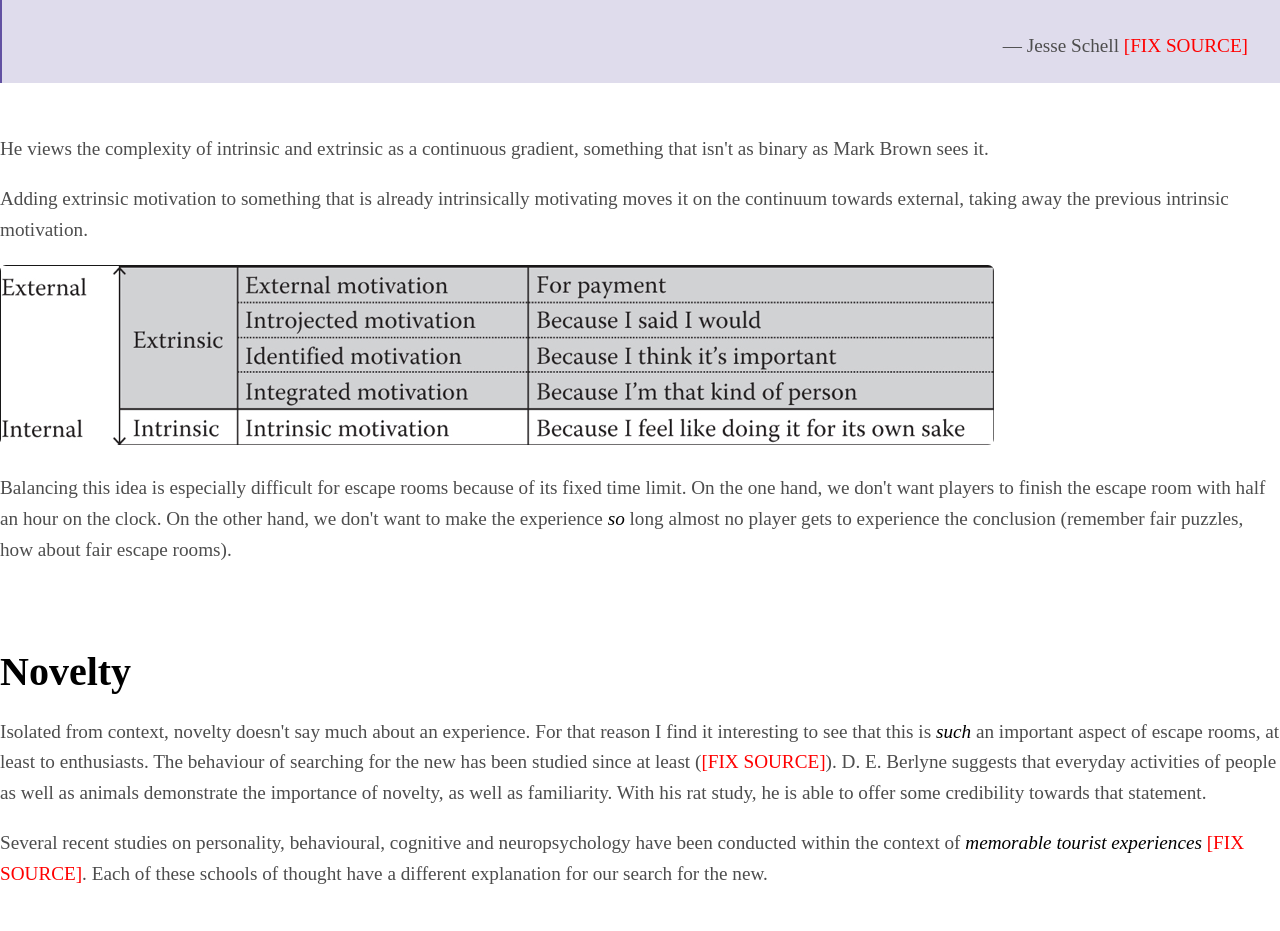
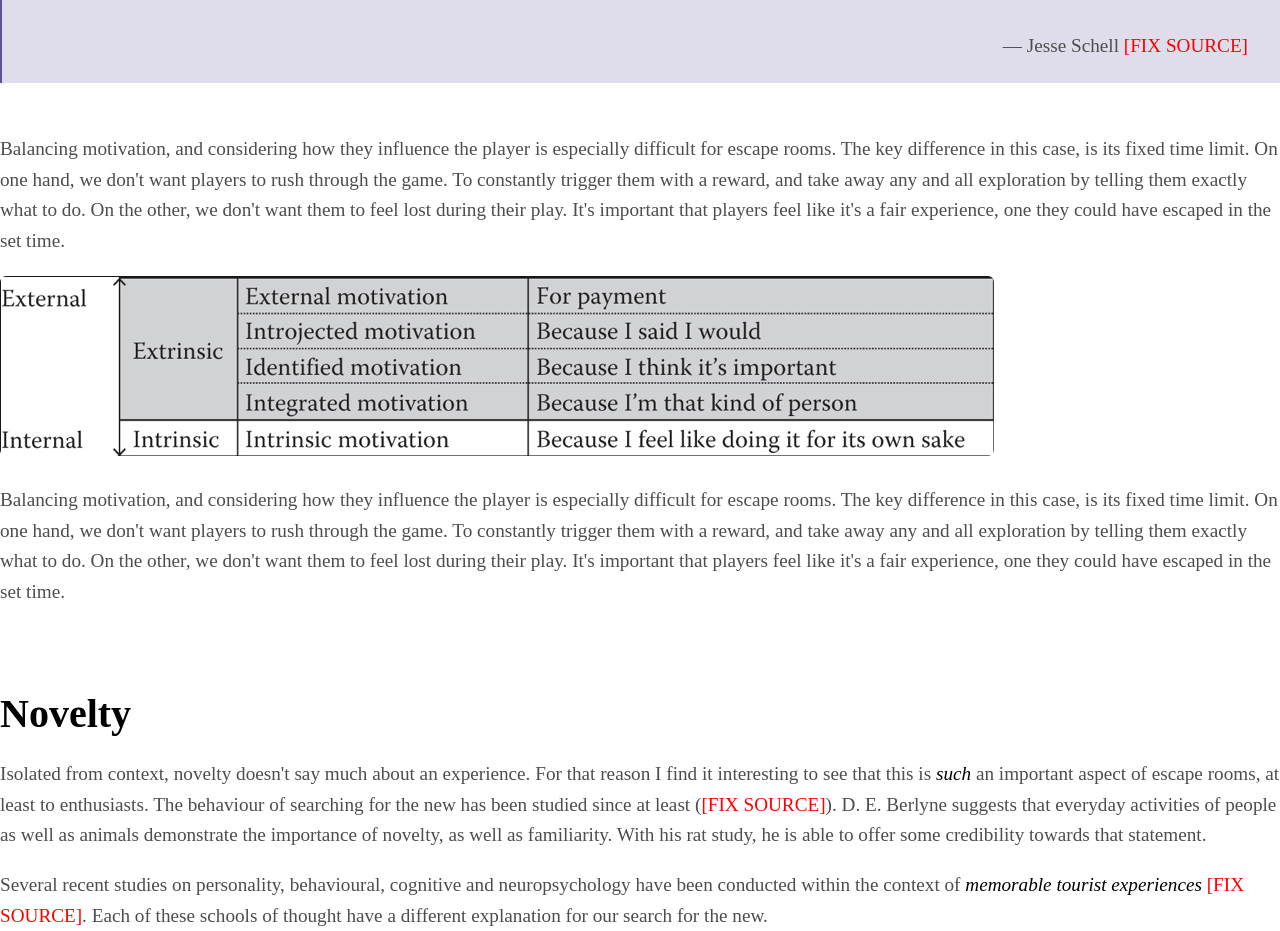
Before and after one commit to nwesthoff/irp-dynamic-difficulty, a Next.js app: page /chapters/literature-basics in a window 1280 px wide. Shown: the part 8280-9211 px from the top of the page. Built offline with nearby package versions, Linux system fonts and the light colour scheme.

Commit message:
📝 Update intrinsic/extrinsic motivation

```diff
--- a/pages/chapters/literature-basics.mdx
+++ b/pages/chapters/literature-basics.mdx
@@ -139,13 +139,11 @@ Mark Brown does have a fairly black-and-white perspective on this issue. Contrar
 >
 > - Jesse Schell <Citation id="" hideAuthor />
 
-He views the complexity of intrinsic and extrinsic as a continuous gradient, something that isn't as binary as Mark Brown sees it.
-
-Adding extrinsic motivation to something that is already intrinsically motivating moves it on the continuum towards external, taking away the previous intrinsic motivation.
+Balancing motivation, and considering how they influence the player is especially difficult for escape rooms. The key difference in this case, is its fixed time limit. On one hand, we don't want players to rush through the game. To constantly trigger them with a reward, and take away any and all exploration by telling them exactly what to do. On the other, we don't want them to feel lost during their play. It's important that players feel like it's a fair experience, one they could have escaped in the set time.
 
 ![/img/motivation-table.png](/img/motivation-table.png)
 
-Balancing this idea is especially difficult for escape rooms because of its fixed time limit. On the one hand, we don't want players to finish the escape room with half an hour on the clock. On the other hand, we don't want to make the experience _so_ long almost no player gets to experience the conclusion (remember fair puzzles, how about fair escape rooms).
+Balancing motivation, and considering how they influence the player is especially difficult for escape rooms. The key difference in this case, is its fixed time limit. On one hand, we don't want players to rush through the game. To constantly trigger them with a reward, and take away any and all exploration by telling them exactly what to do. On the other, we don't want them to feel lost during their play. It's important that players feel like it's a fair experience, one they could have escaped in the set time.
 
 ## Novelty
 
```
